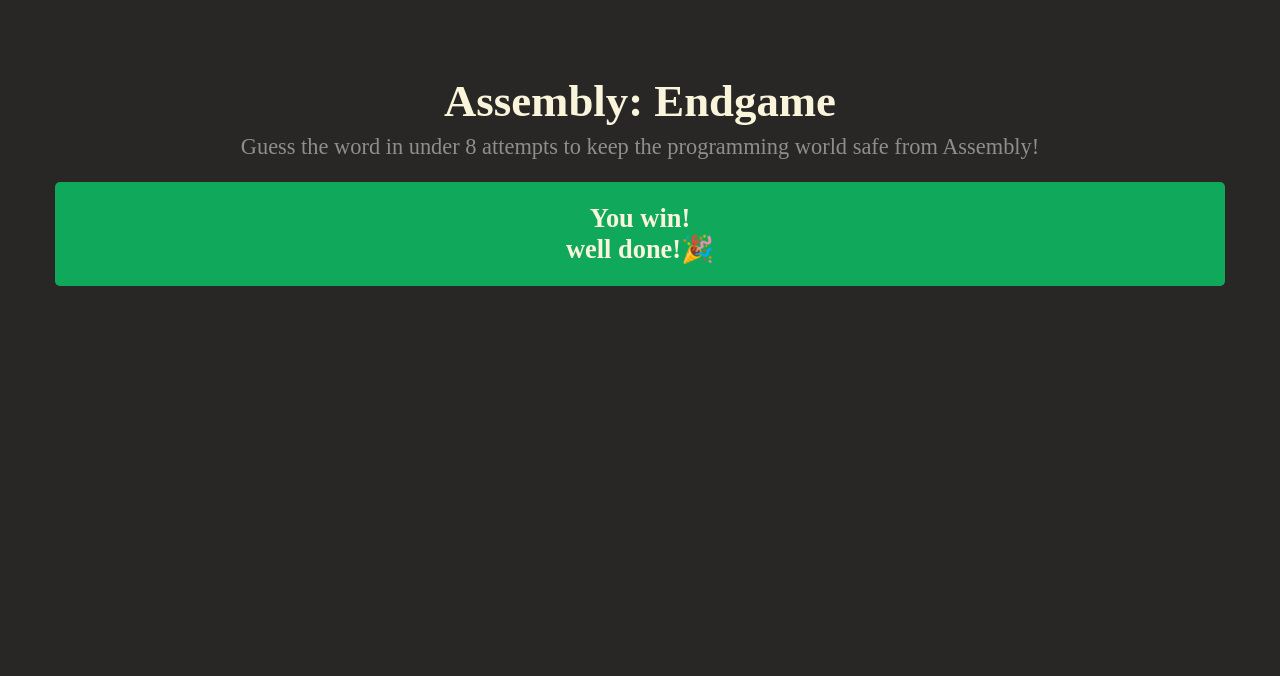
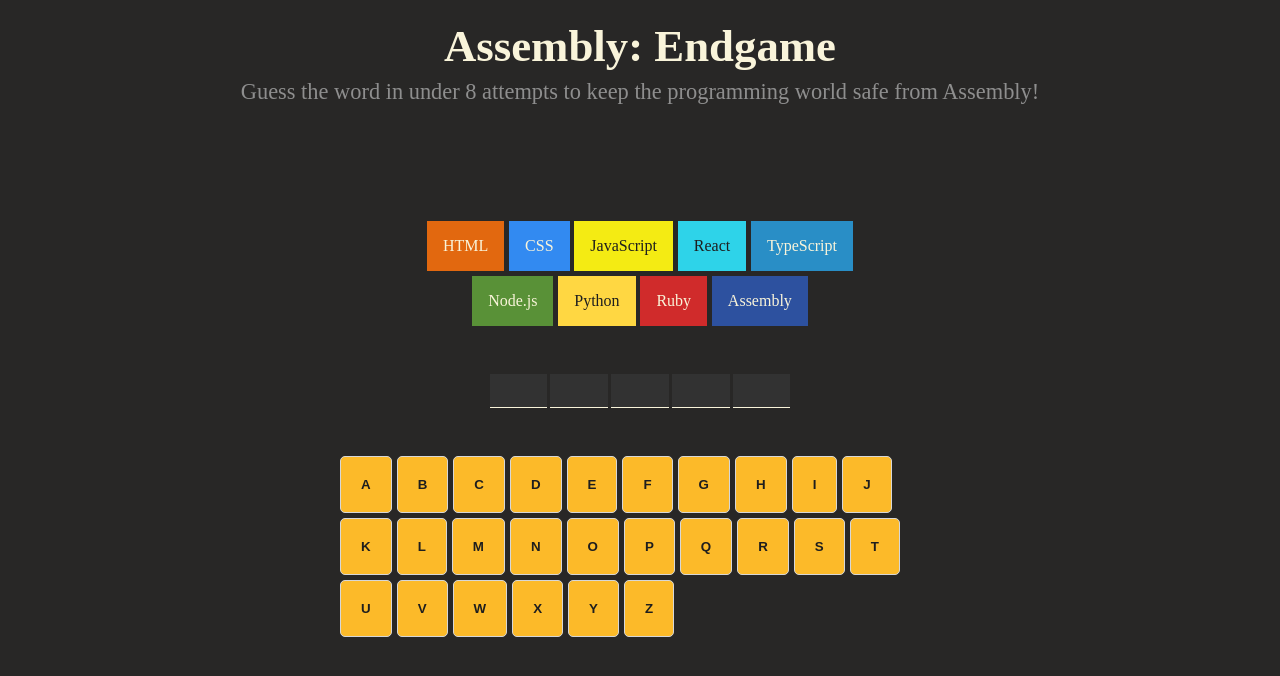
Before and after one commit to modibokeita/assambly-game, a React (Vite) app in the folder assembly-endgame/: page / in a window 1280 px wide. Shown: the top 676 px of the page. Built offline with nearby package versions, Linux system fonts and the light colour scheme.

Commit message:
Updating App component and some styling

```diff
--- a/assembly-endgame/src/App.jsx
+++ b/assembly-endgame/src/App.jsx
@@ -1,8 +1,79 @@
-
+import { languages } from './languages'
+import { useState } from 'react'
+import clsx from 'clsx';
 import './index.css'
 
 function App() {
+  const [currentWord, setCurrentWord] = useState("react")
+  const [guessedLetters, setGuessedLetters] = useState([])
 
+
+  const wrongGuessCount =
+  guessedLetters.filter(letter => !currentWord.includes(letter)).length
+
+  const isGameLost = wrongGuessCount >= languages.length -1
+  const isGameWon = currentWord.split("").every(letter => guessedLetters.includes(letter))
+  const isGameOver = isGameLost || isGameWon
+
+  const alphabet = "abcdefghijklmnopqrstuvwxyz"
+
+  const keyboardElements = alphabet.split("").map(letter => {
+
+        const isGuessed = guessedLetters.includes(letter)
+        const isCorrect = currentWord.includes(letter)
+
+        const className = clsx("keyboard-btn",{
+          correct: isGuessed && isCorrect,
+          incorrect: isGuessed && !isCorrect
+        })
+
+    return(
+      <button
+      key={letter}
+      disabled={isGameOver}
+      onClick={() => addGussedLetters(letter)}
+      className={className}
+      >
+        {letter.toUpperCase()}
+      </button>
+    )
+  })
+  const guessedWordElements = currentWord.split("").map((letter, index) => {
+    return (
+       <span key={index}>
+        {guessedLetters.includes(letter) ? letter.toUpperCase() : ""}
+        </span>
+    )
+  })
+  const languageElements  = languages.map((lang, index) => {
+    const styles = {
+      backgroundColor: lang.backgroundColor,
+      color: lang.color
+    }
+    const className = clsx("lang", {
+      "lost": index < wrongGuessCount
+    })
+    return (
+      <div style={styles} key={lang.name} className={className}>{lang.name}</div>
+    )
+  })
+
+    function addGussedLetters(letter){
+      setGuessedLetters(prevGuessed => {
+        return prevGuessed.includes(letter) ? prevGuessed : [...prevGuessed, letter]
+      })
+    }
+
+    const gameStatusClass = clsx("inial-status", {
+      "game-status": isGameWon,
+      "lost-status": isGameLost,
+
+    })
+
+    function restartGame() {
+      setGuessedLetters([])
+      // setCurrentWord()
+    }
 
   return (
     <>
@@ -13,9 +84,22 @@
         </p>
       </header>
       <main>
-        <section className='game-status'>
-          <h2>You win! <span>well done!🎉</span></h2>
+         <section className={gameStatusClass}>
+          {isGameWon && <h2>You win! <span>well done!🎉</span></h2>}
+          {isGameLost && <h2>You lose! <span>Better start learning Assembly 😢</span></h2>}
         </section>
+        <section className='lang-section'>
+          {languageElements}
+        </section>
+        <section className='word'>
+          {guessedWordElements}
+        </section>
+        <section className='keyboard'>
+            {keyboardElements}
+        </section>
+        {isGameOver && <section className='start-game'>
+          <button onClick={restartGame} className='restart-btn'>New Game</button>
+        </section>}
       </main>
     </>
   )
--- a/assembly-endgame/src/index.css
+++ b/assembly-endgame/src/index.css
@@ -5,7 +5,7 @@
 }
 body{
     background-color: #282726;
-    padding: 75px 55px;
+    padding: 20px 55px;
 }
 
 header h1{
@@ -21,15 +21,107 @@
     text-align: center;
     font-size: 1.4em;
 }
+
 .game-status{
     background-color: #10A95B;
-    padding: 1.2em;
     color: #F9F4DA;
+    padding: 1.3em;
     text-align: center;
     font-size: 1.1rem;
     border-radius: 5px;
-
+    max-width: 600px;
+    margin: 0 auto;
+}
+.inial-status{
+    padding: 1.3em;
+    text-align: center;
+    font-size: 1.1rem;
+    border-radius: 5px;
+    max-width: 600px;
+    margin: 0 auto;
+}
+.lost-status{
+    background-color: #EC5D49;
+    color: #F9F4DA;
 }
 .game-status span{
     display: block;
 }
+.lang-section{
+    display: flex;
+    flex-wrap: wrap;
+    max-width: 500px;
+    margin: 3em auto;
+    gap: .3em;
+    justify-content: center;
+}
+.lang{
+    padding: 1em;
+    position: relative;
+}
+div.lang.lost::before {
+    content: "💀";
+    position: absolute;
+    display: flex;
+    align-items: center;
+    justify-content: center;
+    height: 100%;
+    width: 100%;
+    font-size: 0.85rem;
+    top: 0;
+    left: 0;
+    background-color: rgba(0, 0, 0, 0.7);
+}
+.word span{
+    color: #fff;
+    font-size: 1.5rem;
+    background-color: #323232;
+    padding: .7em 1.2em;
+    border-bottom: 1px solid #F9F4DA;
+}
+.word{
+    display: flex;
+    gap: .2em;
+    justify-content: center;
+}
+.keyboard{
+    margin: 4em 0;
+    display: flex;
+    flex-wrap: wrap;
+    max-width: 600px;
+    gap: 5px;
+    margin: 3em auto;
+}
+.keyboard-btn{
+    padding: 1.5em;
+    background-color: #FCBA29;
+    border: 1px solid #D7D7D7;
+    color: #1E1E1E;
+    font-weight: bold;
+    border-radius: 5px;
+    cursor: pointer;
+
+}
+.keyboard-btn:disabled{
+    opacity: 0.5;
+    cursor: not-allowed;
+}
+.correct {
+    background-color: #10A95B;
+}
+.incorrect{
+    background-color: #EC5D49;
+}
+.restart-btn{
+    display: flex;
+    margin: 0 auto;
+    width: 200px;
+    padding: 1em 2.1em;
+    font-size: 1.3rem;
+    border: none;
+    font-weight: bold;
+    color: #1E1E1E;
+    cursor: pointer;
+    background-color: #11B5E5;
+    border-radius: 5px;
+}
```
